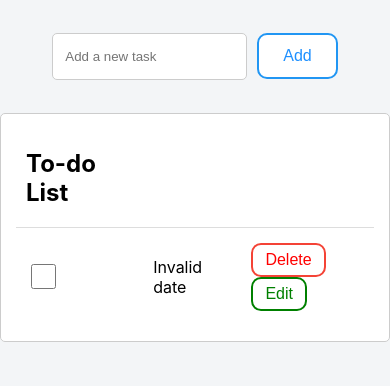
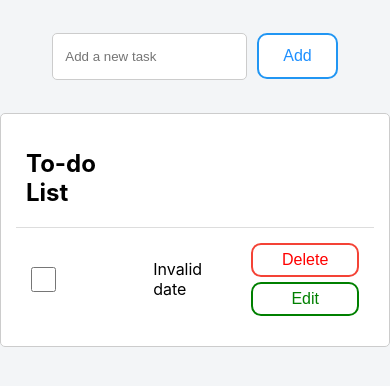
Before and after one commit to Alexlloydwhite/aws-react-todo-list, a React (Create React App) app: page / in a window 390 px wide. Shown: the top 386 px of the page. Built offline with nearby package versions, Linux system fonts and the light colour scheme; no server answers.

Commit message:
making delete/edit buttons response to screen size, widths and margins adjust

```diff
--- a/src/components/TodoTable/TodoTable.css
+++ b/src/components/TodoTable/TodoTable.css
@@ -14,7 +14,7 @@ td {
 }
 
 tr:hover {
-    background-color: #F3F5F9;
+  background-color: #f3f5f9;
 }
 
 .center {
@@ -38,10 +38,23 @@ button {
   padding: 6px 12px;
 }
 
+@media only screen and (max-width: 800px) {
+  .delete {
+    width: 100%;
+  }
+}
+
 .edit {
   border-color: green;
   color: green;
   padding: 6px 12px;
+}
+
+@media only screen and (max-width: 800px) {
+  .edit {
+    margin-top: 5px;
+    width: 100%;
+  }
 }
 
 .edit:hover {
```
Lines whose indentation alone changed are shown as unchanged.
